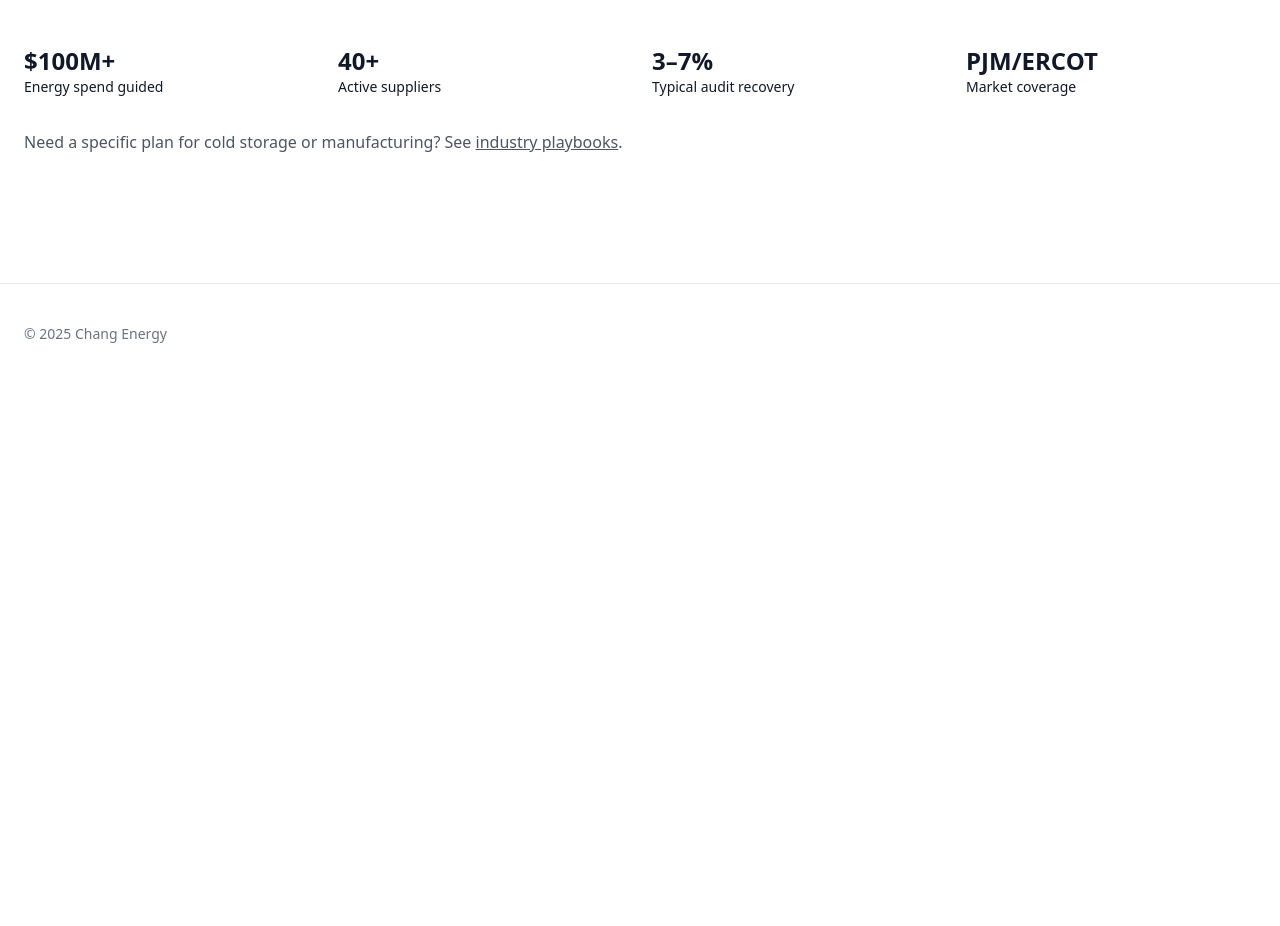
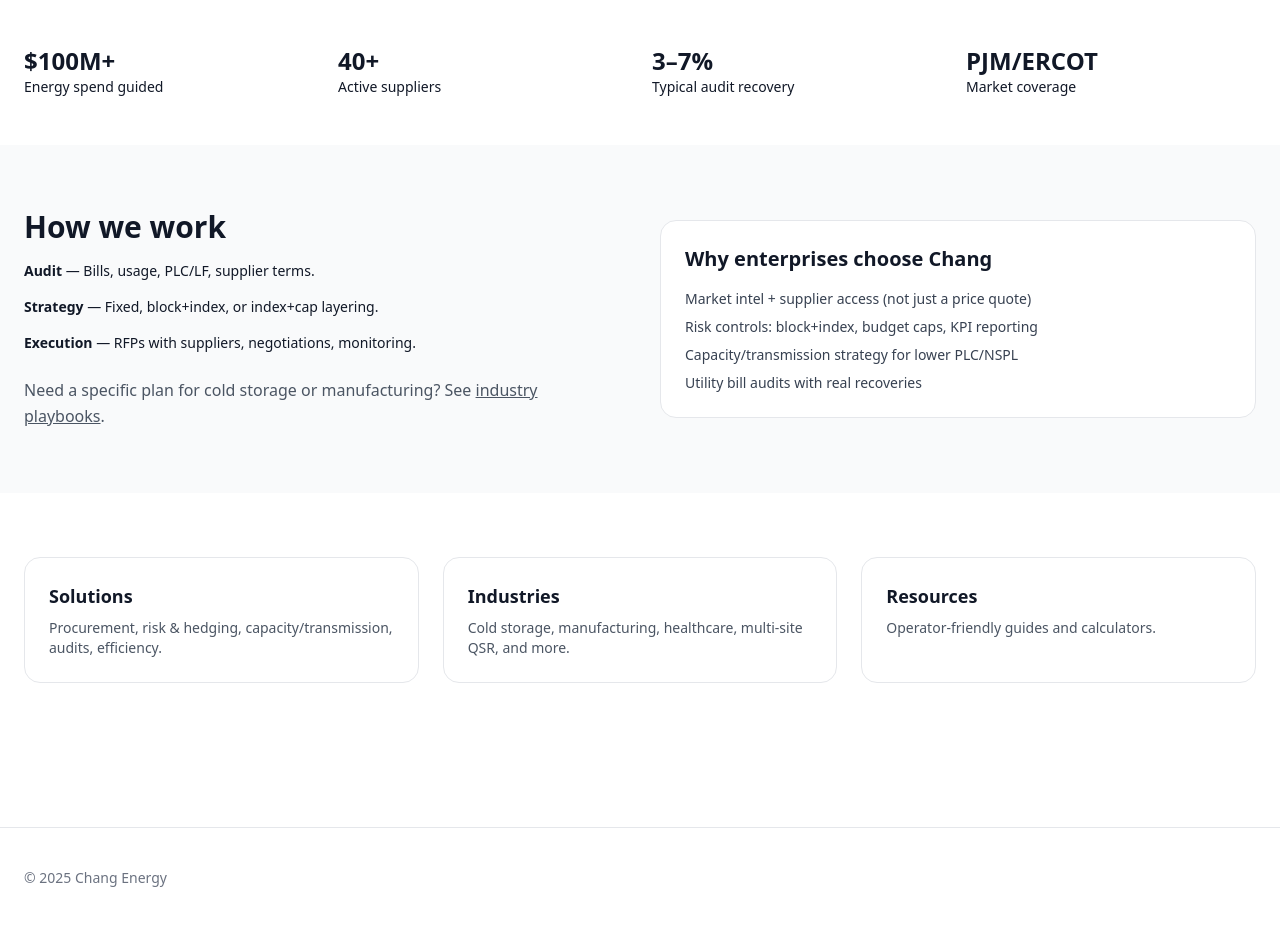
Before and after one commit to Alychang894/chang-energy-site, a Next.js app: page / in a window 1280 px wide. Shown: the part 720-1646 px from the top of the page. Before the commit the page ends 1104 px from the top, so only its background shows below. Built offline with nearby package versions, Linux system fonts and the light colour scheme.

Commit message:
Update page.tsx

```diff
--- a/app/page.tsx
+++ b/app/page.tsx
@@ -1,5 +1,4 @@
 import Hero from "../components/Hero";
-
 import Link from "next/link";
 
 export default function Page() {
@@ -7,26 +6,68 @@ export default function Page() {
     <>
       <Hero
         title="Your Large-Company Edge in Power Procurement"
-        subtitle="Chang Energy helps enterprises tame volatility, lower total cost, and protect budgets with block+index strategies, PLC management, and bill-audit discipline."
-        imageUrl="https://images.unsplash.com/photo-1504384308090-c894fdcc538d?auto=format&fit=crop&w=2000&q=80"
+        subtitle="We turn volatile energy markets into predictable budgets with block+index strategies, PLC management, and bill-audit discipline."
+        // Industrial grid/lines — not 'real estate' vibes
+        imageUrl="https://images.unsplash.com/photo-1605810230434-7631ac76ec81?auto=format&fit=crop&w=2000&q=80"
         ctas={[
           { label: "Book a Strategy Call", href: "/contact", variant: "primary" },
           { label: "Blended Rate Calculator", href: "/resources/blended-rate-calculator", variant: "outline" },
         ]}
       />
 
-      {/* proof section below hero */}
-      <section className="mx-auto max-w-7xl px-6 py-12">
-        <div className="grid grid-cols-2 md:grid-cols-4 gap-6 text-sm">
+      {/* Proof bar / value props */}
+      <section className="bg-white">
+        <div className="mx-auto max-w-7xl px-6 py-12 grid grid-cols-2 md:grid-cols-4 gap-6 text-sm">
           <div><div className="text-2xl font-semibold">$100M+</div><div>Energy spend guided</div></div>
           <div><div className="text-2xl font-semibold">40+</div><div>Active suppliers</div></div>
           <div><div className="text-2xl font-semibold">3–7%</div><div>Typical audit recovery</div></div>
           <div><div className="text-2xl font-semibold">PJM/ERCOT</div><div>Market coverage</div></div>
         </div>
-        <p className="p mt-8 text-gray-600">
-          Need a specific plan for cold storage or manufacturing? See{" "}
-          <Link href="/industries/cold-storage" className="underline">industry playbooks</Link>.
-        </p>
+      </section>
+
+      {/* How we work (like the reference sites’ simple 3-step) */}
+      <section className="bg-gray-50">
+        <div className="mx-auto max-w-7xl px-6 py-16 grid md:grid-cols-2 gap-10 items-center">
+          <div>
+            <h2 className="h2">How we work</h2>
+            <ol className="mt-4 space-y-4 text-sm">
+              <li><strong>Audit</strong> — Bills, usage, PLC/LF, supplier terms.</li>
+              <li><strong>Strategy</strong> — Fixed, block+index, or index+cap layering.</li>
+              <li><strong>Execution</strong> — RFPs with suppliers, negotiations, monitoring.</li>
+            </ol>
+            <p className="p mt-6 text-gray-600">
+              Need a specific plan for cold storage or manufacturing? See{" "}
+              <Link href="/industries/cold-storage" className="underline">industry playbooks</Link>.
+            </p>
+          </div>
+          <div className="rounded-2xl border p-6 bg-white">
+            <h3 className="text-xl font-semibold">Why enterprises choose Chang</h3>
+            <ul className="mt-4 text-sm text-gray-700 space-y-2">
+              <li>Market intel + supplier access (not just a price quote)</li>
+              <li>Risk controls: block+index, budget caps, KPI reporting</li>
+              <li>Capacity/transmission strategy for lower PLC/NSPL</li>
+              <li>Utility bill audits with real recoveries</li>
+            </ul>
+          </div>
+        </div>
+      </section>
+
+      {/* Cross-links like the examples */}
+      <section className="bg-white">
+        <div className="mx-auto max-w-7xl px-6 py-16 grid md:grid-cols-3 gap-6">
+          <a href="/solutions" className="block rounded-2xl border p-6 hover:shadow">
+            <div className="text-lg font-semibold">Solutions</div>
+            <div className="mt-2 text-sm text-gray-600">Procurement, risk & hedging, capacity/transmission, audits, efficiency.</div>
+          </a>
+          <a href="/industries" className="block rounded-2xl border p-6 hover:shadow">
+            <div className="text-lg font-semibold">Industries</div>
+            <div className="mt-2 text-sm text-gray-600">Cold storage, manufacturing, healthcare, multi-site QSR, and more.</div>
+          </a>
+          <a href="/resources" className="block rounded-2xl border p-6 hover:shadow">
+            <div className="text-lg font-semibold">Resources</div>
+            <div className="mt-2 text-sm text-gray-600">Operator-friendly guides and calculators.</div>
+          </a>
+        </div>
       </section>
     </>
   );
```
